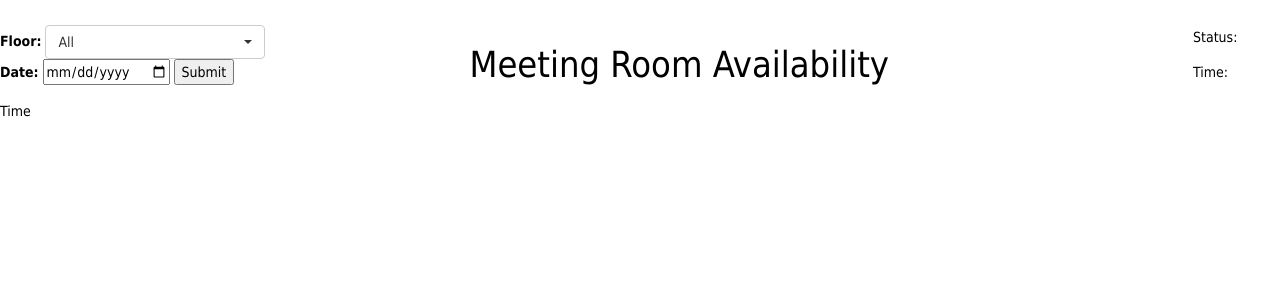
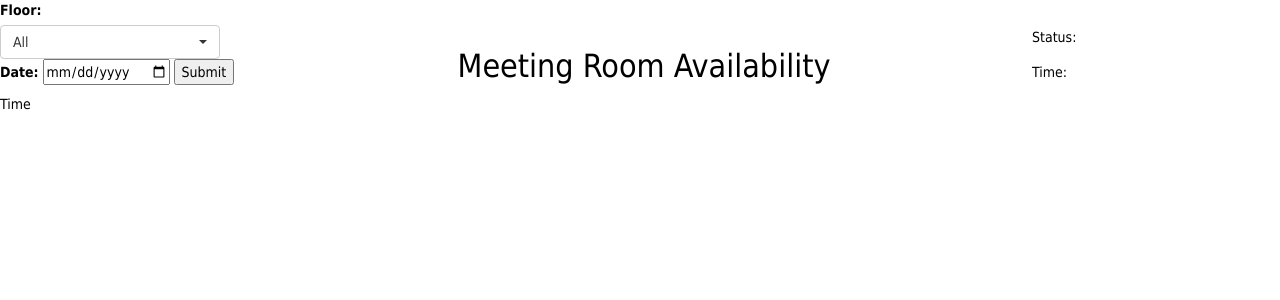
Before and after one commit to Wynndow/meeting_room_project, a Flask app: template app/templates/index.html in a window 1280 px wide; the page is wider, and only the part inside the window is pictured. Shown: the top 300 px of that part. Run offline with Flask 2, Linux system fonts and the light colour scheme; the template is opened without the code that fills it, so the values that code supplies are empty; parts of the project's set-up code (start-up, migrations or seed data) failed here and were passed over; some libraries are stand-ins or nearby versions.

Commit message:
An attempt at responsiveness
Uses viewport units instead of pixels and adds a couple of media breaks
to resize things a little.

```diff
--- a/app/static/stylesheet.css
+++ b/app/static/stylesheet.css
@@ -1,16 +1,37 @@
 body {
-  min-width: 1420px;
   font-family: Tahoma;
   color: black;
   background-color: white;
-  margin-top: 0px;
+}
+
+#header {
+  width: 100vw;
+  position: fixed;
+  background: white;
+}
+
+#date-floor-div {
+  width: 20vw
+}
+
+#page-title-div {
+  width: 60vw;
+  text-align: center;
 
 }
 
-#header {
-  min-width: 1420px;
-  position: fixed;
-  background: white;
+#status-div {
+  width: 19vw
+}
+
+@media (max-width: 900px) {
+  #status-div {
+    display: none;
+  }
+}
+
+h1 {
+  font-size: 2.5vw;
 }
 
 .header-contents {
@@ -18,12 +39,12 @@ body {
 }
 
 .room-name-container {
-  width: 1420px;
+  width: 100vw;
 }
 
 .Free {
   font-family: "Courier New", Courier, monospace;
-  font-size: 12px;
+  font-size: 0.75vw;
   box-sizing: border-box;
   background-color: #77DD77;
   border: 1px solid white;
@@ -37,7 +58,7 @@ body {
 
 .Busy {
   font-family: "Courier New", Courier, monospace;
-  font-size: 12px;
+  font-size: 0.75vw;
   box-sizing: border-box;
   background-color: #FF6961;
   border: 1px solid white;
@@ -50,37 +71,49 @@ body {
 }
 
 .block-container {
-  padding-top: 10.2em;
+  padding-top: 17vh;
 }
 
 .hour {
+  font-size: 1.5vw;
   box-sizing: border-box;
   height: 60px;
   border-top: black solid 1px;
 }
 
 .all-width {
-  width: 71px;
+  width: 5vw;
   display: inline-block;
 }
 
 .third-width {
-  width: 122px;
+  width: 8.63vw;
   display: inline-block;
 }
 
 .sixth-width {
-  width: 449px;
+  width: 31.66vw;
   display: inline-block;
 }
 
 .seventh-width {
-  width: 269px;
+  width: 19vw;
   display: inline-block;
 }
 
+@media (max-width: 700px) {
+  .sideways-text {
+    transform: rotate(90deg);
+    /*transform-origin: left top 0;*/
+    white-space: nowrap;
+    overflow: hidden;
+    height: 5vh;
+    text-align: center;
+  }
+}
+
 .times {
-  width: 71px;
+  width: 5vw;
   display: inline-block;
 }
 
--- a/app/templates/base.html
+++ b/app/templates/base.html
@@ -12,7 +12,8 @@
 {% block content %}
 <section id="header">
   <div>
-    <form action="/" method="get" class="header-contents">
+    <div class="header-contents" id="date-floor-div">
+      <form action="/" method="get" class="header-contents">
       <div>
         <label for="floor">
           Floor:
@@ -32,10 +33,11 @@
         <input type="submit" value="Submit" />
       </div>
     </form>
-    <div class="header-contents" style="padding-left: 200px">
+    </div>
+    <div class="header-contents" id="page-title-div">
       <h1>Meeting Room Availability</h1>
     </div>
-    <div class="header-contents" style="margin-top: 20px; margin-bottom: 10px; padding-left:300px">
+    <div class="header-contents" id="status-div">
       <section>
         <div class="header-contents">
           <h5>Status:</h5>
--- a/app/templates/index.html
+++ b/app/templates/index.html
@@ -5,13 +5,13 @@
       Time
     </div><!--
   -->{% for room in rooms %}<!--
-  --><div class='{{floor}}-width top-align'><!--
+  --><div class='sideways-text {{floor}}-width top-align'><!--
       -->{{ room.resourceName }}<!--
     --></div><!--
   -->{% endfor %}<!--
  --></div>
 </section>
-<div class='block-container'><!--
+<section class='block-container'><!--
 --><div class='times top-align'>
     {% for time in times %}
       <div class='hour'>
@@ -29,5 +29,5 @@
           {% endfor %}
       </div><!--
     -->{% endfor %}<!--
---></div>
+--></section>
 {% endblock %}
```
